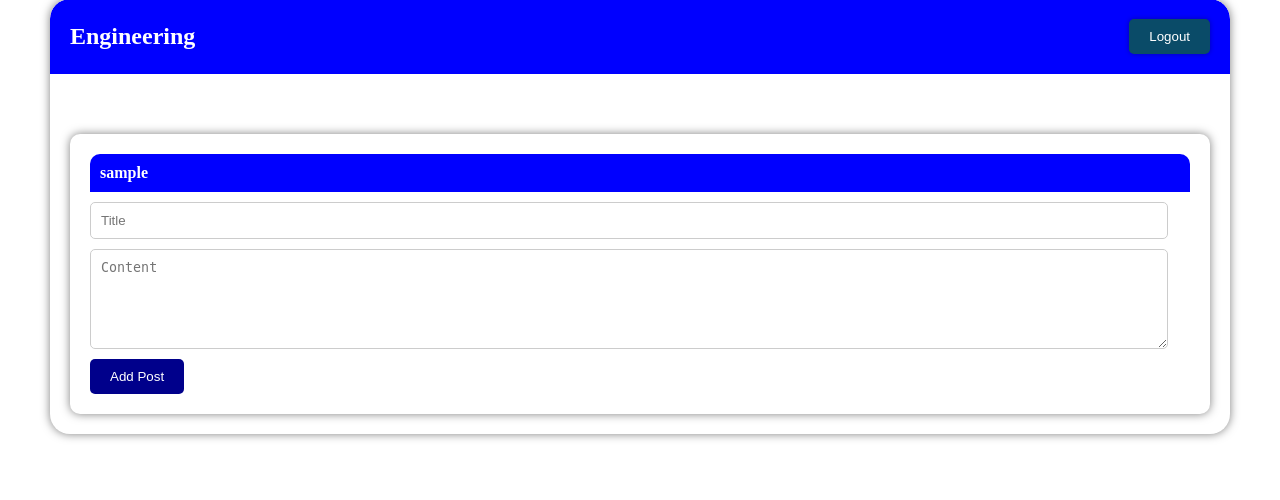
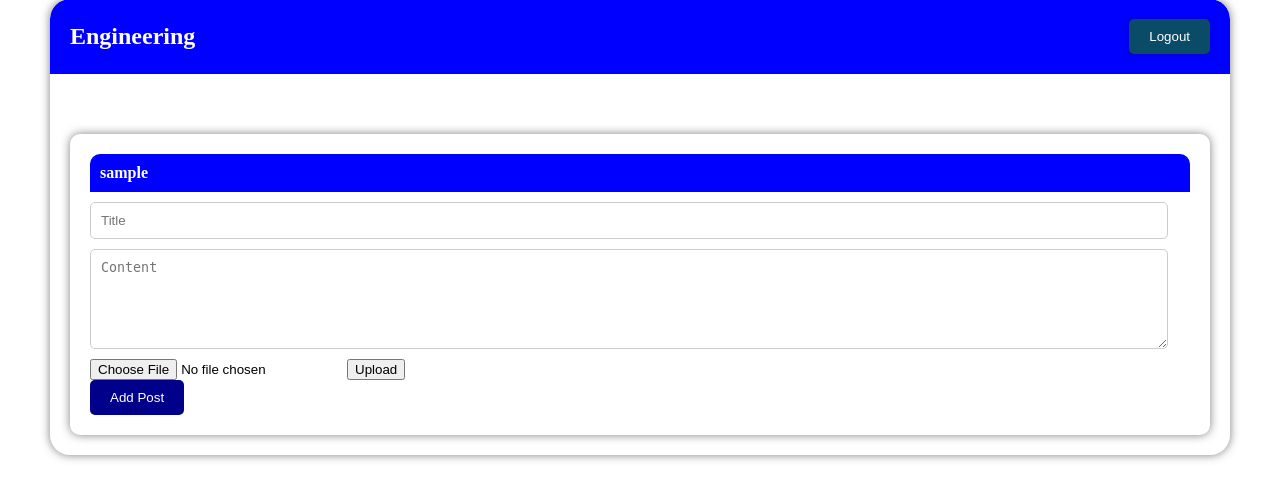
Before and after one commit to Byte-Brigade777/CSE312, a Flask app: template templates/homePage.html in a window 1280 px wide. Shown: the part 51-551 px from the top of the page. Run offline with Flask 3, Linux system fonts and the light colour scheme; the template is opened without the code that fills it: most values are stand-ins (such as "Sample title", 1, 10 or a date in 2020).

Commit message:
Added the frontend of uploading. tested with docker. It should send an upload request and you should be able to add files to a post, needs to fix up the backend tho.

```diff
--- a/static/js/script.js
+++ b/static/js/script.js
@@ -119,6 +119,30 @@ document.addEventListener("DOMContentLoaded", function() {
         postsContainer.innerHTML = "";
     }
 
+    function uploadFile() {
+        const fileInput = document.getElementById("file-upload").files[0];
+        if (!fileInput) {
+            console.error("No file selected.");
+            return;
+        }
+
+        const formData = new FormData();
+        formData.append("file", fileInput);
+
+        const request = new XMLHttpRequest();
+        request.onreadystatechange = function () {
+            if (this.readyState === 4) {
+                if (this.status === 200) {
+                    console.log("File uploaded successfully");
+                } else {
+                    console.error("Error uploading file");
+                }
+            }
+        };
+        request.open("POST", "/upload");
+        request.send(formData);
+    }
+
 
     setInterval(updatePosts, 5000);
 
@@ -127,4 +151,10 @@ document.addEventListener("DOMContentLoaded", function() {
     addButton.addEventListener("click", function() {
         sendPost();
     });
+
+
+    const uploadButton = document.getElementById("upload-button");
+    uploadButton.addEventListener("click", function() {
+        uploadFile();
+    });
 });
--- a/templates/homePage.html
+++ b/templates/homePage.html
@@ -24,6 +24,9 @@
             <div class="input-container"> <!-- New container for input elements -->
                 <input type="text" placeholder="Title" class="post-title-input">
                 <textarea placeholder="Content" class="post-content-input"></textarea>
+
+                <input type="file" id="file-upload" accept="image/*" class="file-upload-input">
+                <button id="upload-button">Upload</button>
             </div>
             <button class="add-post-button">Add Post</button>
         </div>
```
